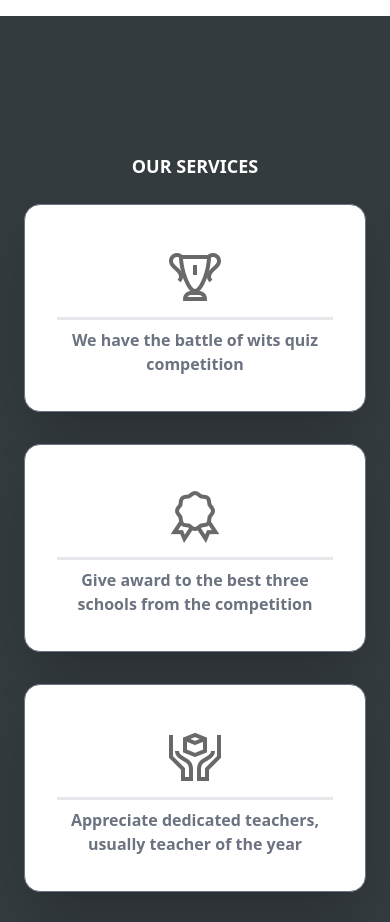
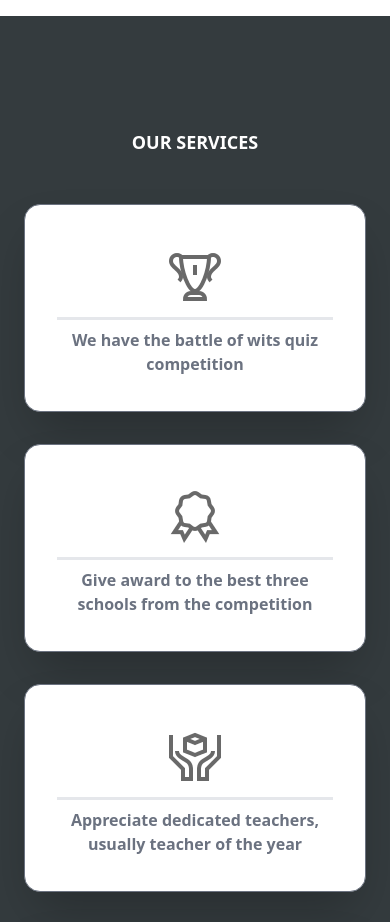
Before and after one commit to Victorakinwunmi/Login-dashboard, a Nuxt app: page / in a window 390 px wide. Shown: the part 2760-3682 px from the top of the page. Built offline with nearby package versions, Linux system fonts and the light colour scheme.

Commit message:
i added margin bottom to the services header

```diff
--- a/components/TourEvent.vue
+++ b/components/TourEvent.vue
@@ -7,7 +7,7 @@
         </div>
         <div class="">
             <div
-                class="rounded-2xl bg-gradient-to-b w-full from-transparent text-white to-gray-900 px-1 py-4  bottom-0 w-full  h-full duration-500 ease-in-out transform ">
+                class="rounded-2xl bg-gradient-to-b w-full from-transparent text-white to-gray-900 px-1 py-4 bottom-0 w-full h-full duration-500 ease-in-out transform ">
                 <div class="font-medium border-l-2 border-white text-base px-2 max-w-sm md:max-w-xs lg:w-72 truncate">{{tour_event.text}}</div>
                 <button class="mt-2 border rounded-xl p-2 text-sm border-white hover:bg-gray-500 duration-500 ease-in-out ">Read more</button>
             </div>
--- a/pages/index.vue
+++ b/pages/index.vue
@@ -51,7 +51,7 @@
 
       <div class="bg-secondary-500">
         <div class="bg-black bg-opacity-30 px-6 lg:px-2 mx-auto py-28 lg:py-56">
-          <h1 class="font-bold px-8 mt-6 lg:mt-0 text-center text-lg lg:text-4xl text-white">OUR SERVICES</h1>
+          <h1 class="font-bold px-8 mb-6 lg:mt-0 text-center text-lg lg:text-4xl text-white">OUR SERVICES</h1>
           <div class="grid grid-cols-1 md:grid-cols-2 lg:grid-cols-4 container mx-auto gap-2 md:gap-6 md:px-10 lg:px-0">
             <OurServices v-for="item in services" :key="item.id"
               :icon="item.icon"
```
